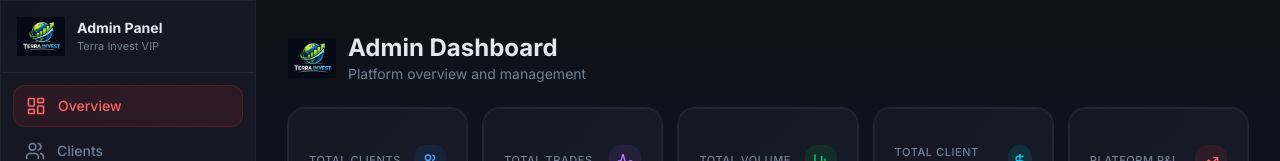
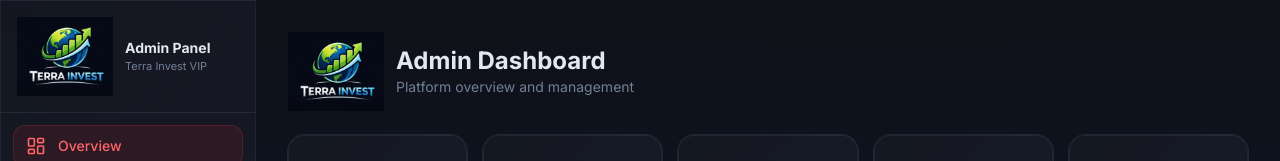
Before and after one commit to david2001samper/terrainvest, a Next.js app: page /admin in a window 1280 px wide. Shown: the top 161 px of the page. Built offline with nearby package versions, Linux system fonts and the light colour scheme; no server answers.

Commit message:
Describe your changes

```diff
--- a/src/app/(public)/content/[page]/page.tsx
+++ b/src/app/(public)/content/[page]/page.tsx
@@ -30,7 +30,7 @@ export default async function ContentPage({
 
       <nav className="relative z-10 flex items-center justify-between px-6 lg:px-12 py-6 max-w-7xl mx-auto">
         <Link href="/" className="flex items-center gap-3 hover:opacity-90 transition-opacity">
-            <PlatformLogo size={48} className="shrink-0" />
+            <PlatformLogo size={96} className="shrink-0" />
           <span className="text-lg font-bold accent-gradient">Terra Invest VIP</span>
         </Link>
         <Link
--- a/src/app/admin/layout.tsx
+++ b/src/app/admin/layout.tsx
@@ -50,7 +50,7 @@ export default function AdminLayout({
     <div className="flex min-h-screen">
       <aside className="hidden lg:flex flex-col w-64 h-screen sticky top-0 glass-card border-r border-border">
         <Link href="/" className="p-4 border-b border-border flex items-center gap-3 hover:opacity-90 transition-opacity">
-          <PlatformLogo size={48} className="shrink-0" />
+          <PlatformLogo size={96} className="shrink-0" />
           <div>
             <h2 className="font-bold text-sm">Admin Panel</h2>
             <p className="text-[11px] text-muted-foreground">Terra Invest VIP</p>
--- a/src/app/admin/page.tsx
+++ b/src/app/admin/page.tsx
@@ -70,7 +70,7 @@ export default function AdminDashboard() {
   return (
     <div className="space-y-6">
       <div className="flex items-center gap-3">
-        <PlatformLogo size={48} />
+        <PlatformLogo size={96} />
         <div>
           <h1 className="text-2xl font-bold">Admin Dashboard</h1>
           <p className="text-muted-foreground text-sm">Platform overview and management</p>
--- a/src/app/auth/login/page.tsx
+++ b/src/app/auth/login/page.tsx
@@ -66,7 +66,7 @@ export default function LoginPage() {
       <Card className="w-full max-w-md glass-card accent-border relative z-10">
         <CardHeader className="text-center space-y-4 pb-2">
           <Link href="/" className="mx-auto block w-fit hover:opacity-90 transition-opacity">
-            <PlatformLogo size={80} />
+            <PlatformLogo size={160} />
           </Link>
           <div>
             <h1 className="text-2xl font-bold accent-gradient">Terra Invest VIP</h1>
--- a/src/app/auth/signup/page.tsx
+++ b/src/app/auth/signup/page.tsx
@@ -60,7 +60,7 @@ export default function SignupPage() {
       <Card className="w-full max-w-md glass-card accent-border relative z-10">
         <CardHeader className="text-center space-y-4 pb-2">
           <Link href="/" className="mx-auto block w-fit hover:opacity-90 transition-opacity">
-            <PlatformLogo size={80} />
+            <PlatformLogo size={160} />
           </Link>
           <div>
             <h1 className="text-2xl font-bold accent-gradient">Create Account</h1>
--- a/src/app/page.tsx
+++ b/src/app/page.tsx
@@ -34,7 +34,7 @@ export default async function LandingPage() {
       {/* Navbar */}
       <nav className="relative z-10 flex items-center justify-between px-6 lg:px-12 py-6 max-w-7xl mx-auto">
         <Link href="/" className="flex items-center gap-3 hover:opacity-90 transition-opacity">
-          <PlatformLogo size={48} className="shrink-0" />
+          <PlatformLogo size={96} className="shrink-0" />
           <span className="text-lg font-bold accent-gradient">Terra Invest VIP</span>
         </Link>
         <div className="flex items-center gap-3">
@@ -141,7 +141,7 @@ export default async function LandingPage() {
       <footer className="relative z-10 border-t border-border px-6 lg:px-12 py-12 max-w-7xl mx-auto">
         <div className="flex flex-col md:flex-row items-center justify-between gap-8">
           <div className="flex items-center gap-2">
-            <PlatformLogo size={20} />
+            <PlatformLogo size={40} />
             <span className="text-sm font-medium accent-gradient">Terra Invest VIP</span>
           </div>
           <nav className="flex flex-wrap items-center justify-center gap-6">
--- a/src/components/nav-sidebar.tsx
+++ b/src/components/nav-sidebar.tsx
@@ -70,7 +70,7 @@ export function NavSidebar() {
   const sidebarContent = (
     <div className="flex flex-col h-full">
       <Link href="/" className="p-4 flex items-center gap-3 border-b border-border hover:opacity-90 transition-opacity">
-        <PlatformLogo size={48} className="shrink-0" />
+        <PlatformLogo size={96} className="shrink-0" />
         {!collapsed && (
           <div className="min-w-0">
             <h2 className="font-bold text-sm accent-gradient truncate">Terra Invest VIP</h2>
--- a/src/components/platform-logo.tsx
+++ b/src/components/platform-logo.tsx
@@ -5,7 +5,7 @@ interface PlatformLogoProps {
   className?: string;
 }
 
-export function PlatformLogo({ size = 48, className = "" }: PlatformLogoProps) {
+export function PlatformLogo({ size = 96, className = "" }: PlatformLogoProps) {
   return (
     <Image
       src="/logo.png"
```
